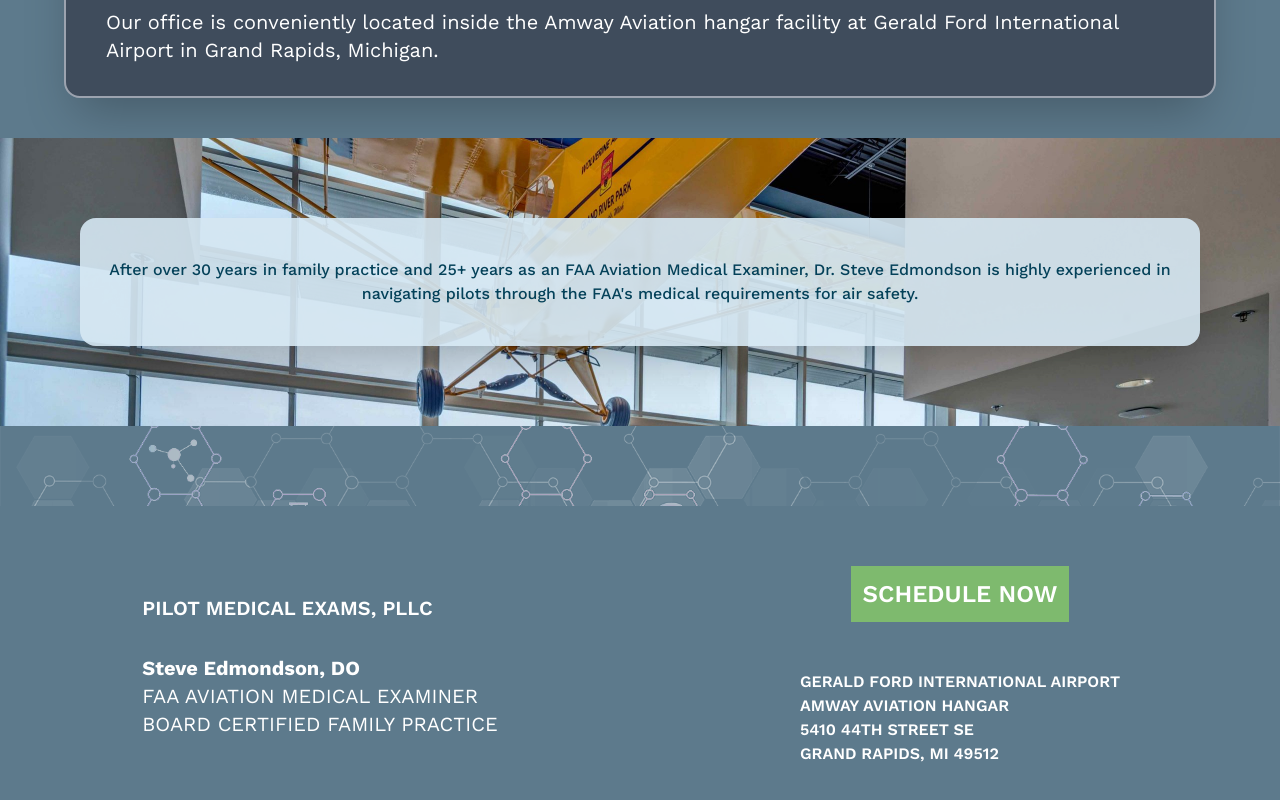
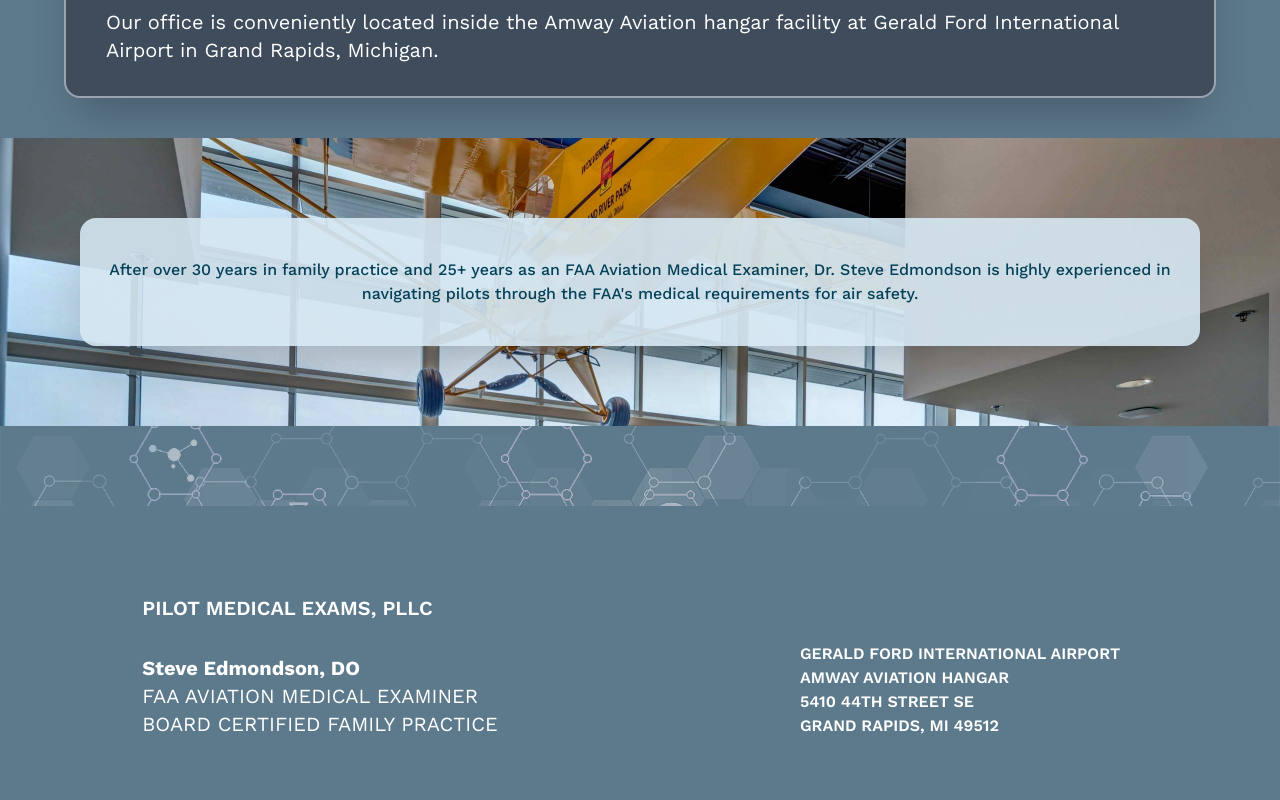
Before and after one commit to stevensedmondson/DadSite, a Next.js app in the folder dadsite/: page / in a window 1280 px wide. Shown: the part 1251-2051 px from the top of the page. Built offline with nearby package versions, Linux system fonts and the light colour scheme.

Commit message:
modified:   dadsite/src/app/layout.tsx

```diff
--- a/dadsite/src/app/layout.tsx
+++ b/dadsite/src/app/layout.tsx
@@ -1,3 +1,4 @@
+/* eslint-disable react/jsx-no-comment-textnodes */
 
 
 import type { Metadata } from "next";
@@ -60,9 +61,9 @@
 
           <div className="flex items-center justify-center py-10">
             <div className="justify-center">
-              <div className="flex justify-center">
+              {/*<div className="flex justify-center">
                 <button className="text-2xl font-semibold uppercase bg-[#7EBA6E] p-3">Schedule Now </button>
-              </div>
+              </div>*/}
 
               <div className="font-semibold uppercase mt-12">
                 <h2 className="flex justify-center lg:justify-start ">GERALD FORD INTERNATIONAL AIRPORT</h2>
```
